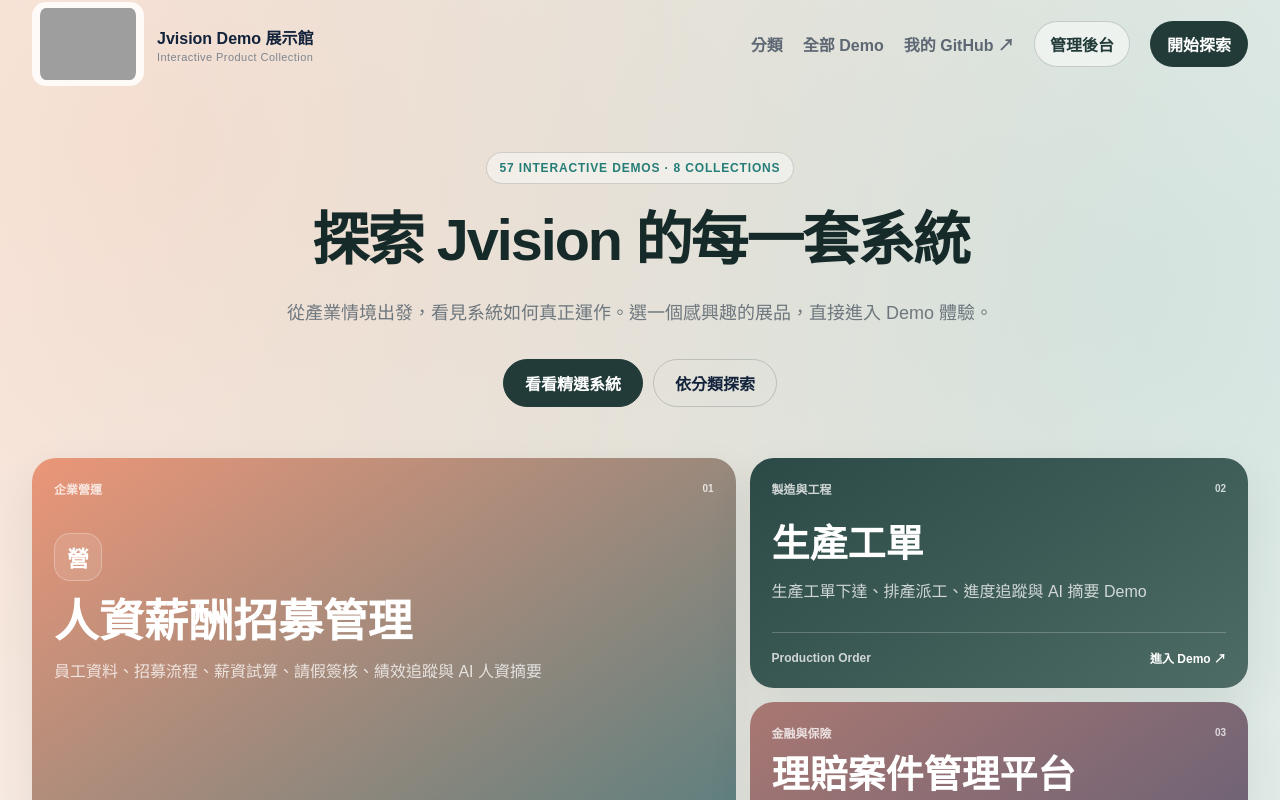
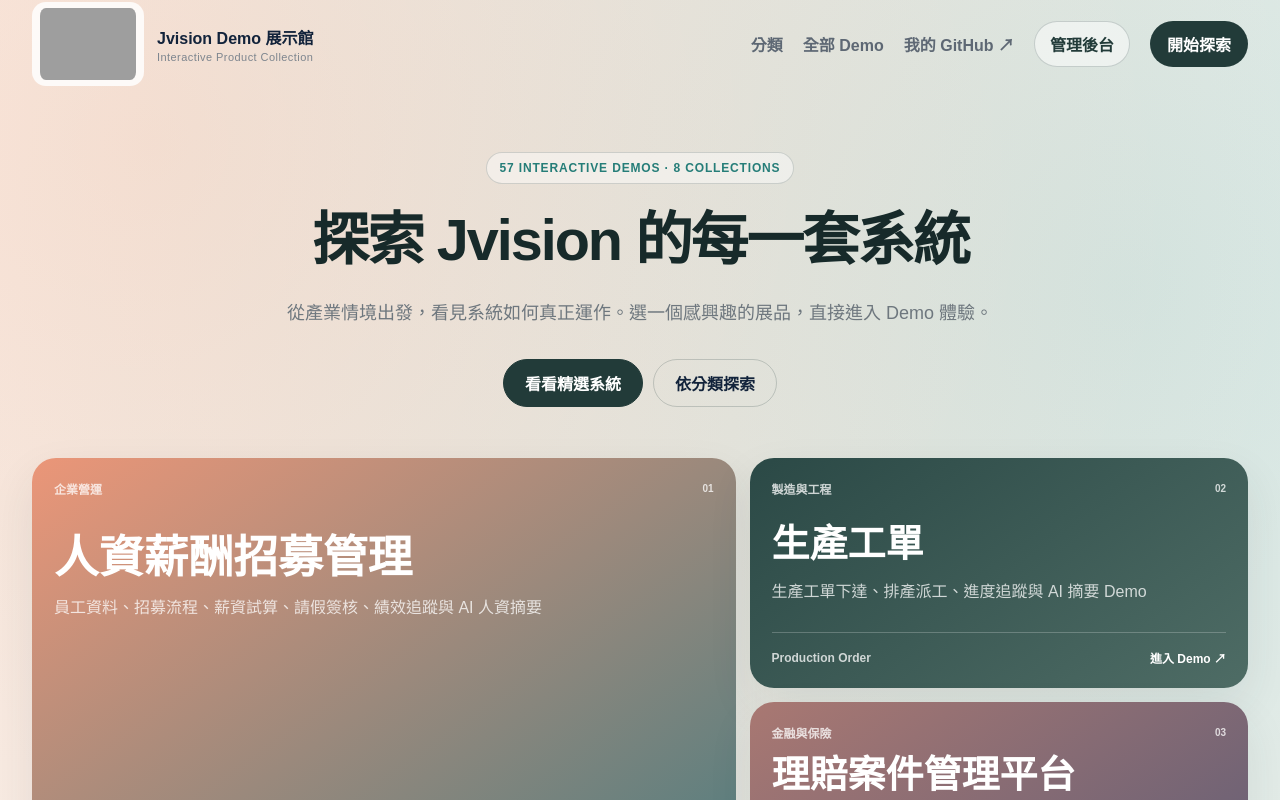
Before and after one commit to yunghua817/jvision-showcase-vercel, a Next.js app: page / in a window 1280 px wide. Shown: the top 800 px of the page. Built offline with nearby package versions, Linux system fonts and the light colour scheme; grey boxes are pictures that could not be loaded.

Commit message:
Remove featured card icons

```diff
--- a/src/app/globals.css
+++ b/src/app/globals.css
@@ -350,17 +350,14 @@
 .piece-1 { grid-column: span 7; grid-row: span 2; background: linear-gradient(145deg,#eb9678,#4a7c80); }
 .piece-1 { justify-content: flex-start; }
 .piece-1 .piece-content { margin-top: 36px; }
-.piece-1 .piece-symbol { width: 48px; height: 48px; margin-bottom: 16px; }
 .piece-1 .piece-footer { margin-top: auto; }
 .piece-2 { grid-column: span 5; background: linear-gradient(145deg,#2b4946,#4e6c65); }
 .piece-3 { grid-column: span 5; background: linear-gradient(145deg,#a97872,#605d76); }
 .piece-4 { grid-column: span 12; background: linear-gradient(110deg,#e89a76,#438178); }
 .piece-top, .piece-footer { display: flex; align-items: center; justify-content: space-between; gap: 18px; color: rgba(255,255,255,.76); font-size: 12px; font-weight: 900; }
 .piece-content strong { display: block; max-width: 650px; font-size: clamp(27px,3.5vw,48px); line-height: 1.08; }
-.piece-symbol { display: grid; width: 54px; height: 54px; place-items: center; margin-bottom: 18px; border: 1px solid rgba(255,255,255,.28); border-radius: 16px; background: rgba(255,255,255,.1); color: #fff; font-size: 22px; font-weight: 900; backdrop-filter: blur(8px); }
 .piece-content p { max-width: 620px; margin: 14px 0 0; color: rgba(255,255,255,.76); line-height: 1.65; }
 .piece-2 .piece-content strong, .piece-3 .piece-content strong { font-size: clamp(25px,3vw,38px); }
-.piece-2 .piece-symbol, .piece-3 .piece-symbol { display: none; }
 .piece-footer { border-top: 1px solid rgba(255,255,255,.22); padding-top: 16px; }
 .piece-footer b { color: #fff; }
 
--- a/src/app/page.tsx
+++ b/src/app/page.tsx
@@ -2,16 +2,6 @@
 import { getManagedProducts } from "../lib/products-store";
 
 const logoUrl = "https://www.jvision-ai.com/public/logo.png";
-const categoryMarks: Record<string, string> = {
-  "製造與工程": "製",
-  "協作與管理": "協",
-  "ESG 與永續": "綠",
-  "金融與保險": "財",
-  "企業營運": "營",
-  "教育與照護": "學",
-  "交通與車輛": "行",
-  "零售與服務": "店",
-};
 
 type HomeProps = {
   searchParams: Promise<{ category?: string | string[] }>;
@@ -70,7 +60,6 @@
             <a className={`curator-piece piece-${index + 1}`} href={product.demoUrl} key={product.slug}>
               <div className="piece-top"><span>{product.category}</span><small>0{index + 1}</small></div>
               <div className="piece-content">
-                <span className="piece-symbol" aria-hidden="true">{categoryMarks[product.category] || "JV"}</span>
                 <strong>{product.name}</strong>
                 <p>{product.description}</p>
               </div>
```
